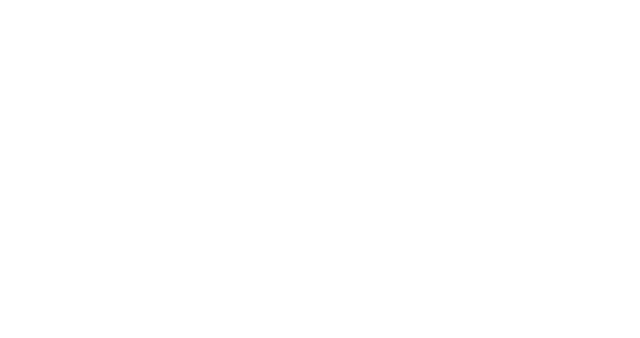
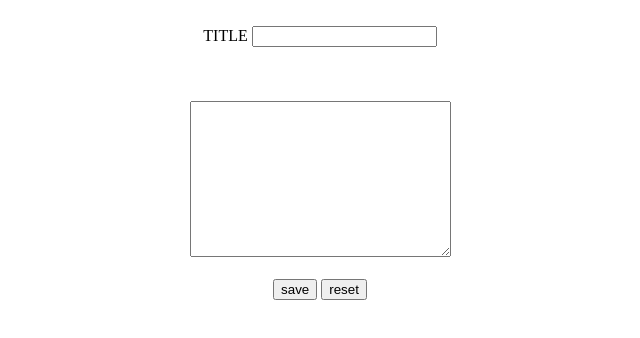
Before and after one commit to AbhiSinghDeveloper/Open-Source-Web-Development-for-Beginners, a plain HTML site: page Frontend/TO-DO App/TO_DO.html in a window 1280 px wide. Shown: the whole page, without its empty margins (320-960 px from the left). Drawn offline with Linux system fonts and the light colour scheme.

Commit message:
added a textarea and input field for the todo app

```diff
--- a/Frontend/TO-DO App/TO_DO.html
+++ b/Frontend/TO-DO App/TO_DO.html
@@ -1,9 +1,23 @@
 <!DOCTYPE html>
 <html>
+
 <head>
-	<title></title>
+    <title></title>
 </head>
+
 <body>
+    <center>
+        <form action="">
+            <br>
+            <label for="title">TITLE</label>
+            <input type="text" name="title"> <br> <br><br><br>
+            <textarea name="todo" id="todo" cols="30" rows="10">
+		</textarea> <br> <br>
+            <input type="submit" value="save">
+            <input type="reset" value="reset">
+        </form>
+    </center>
 
 </body>
+
 </html>
```
